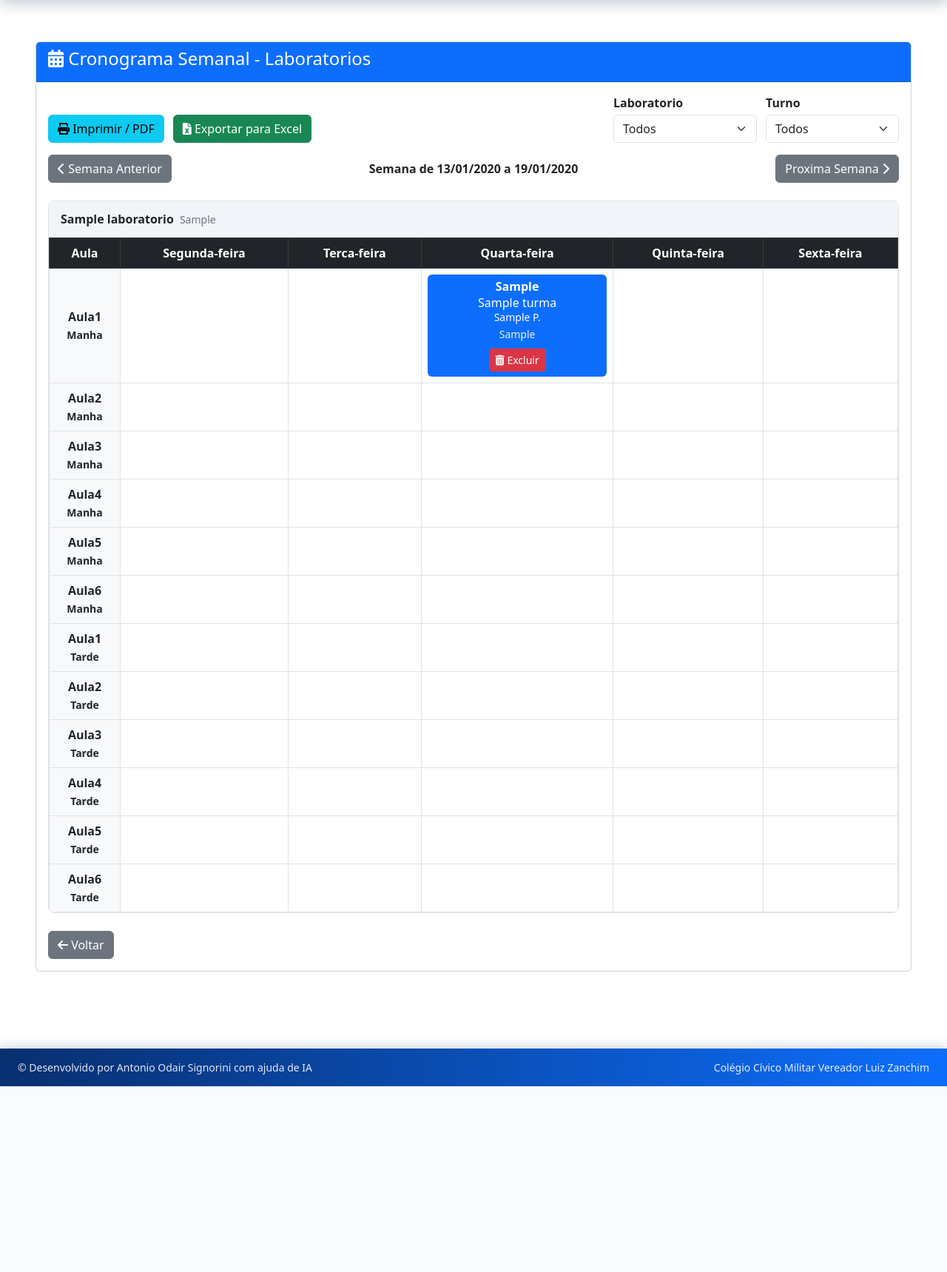
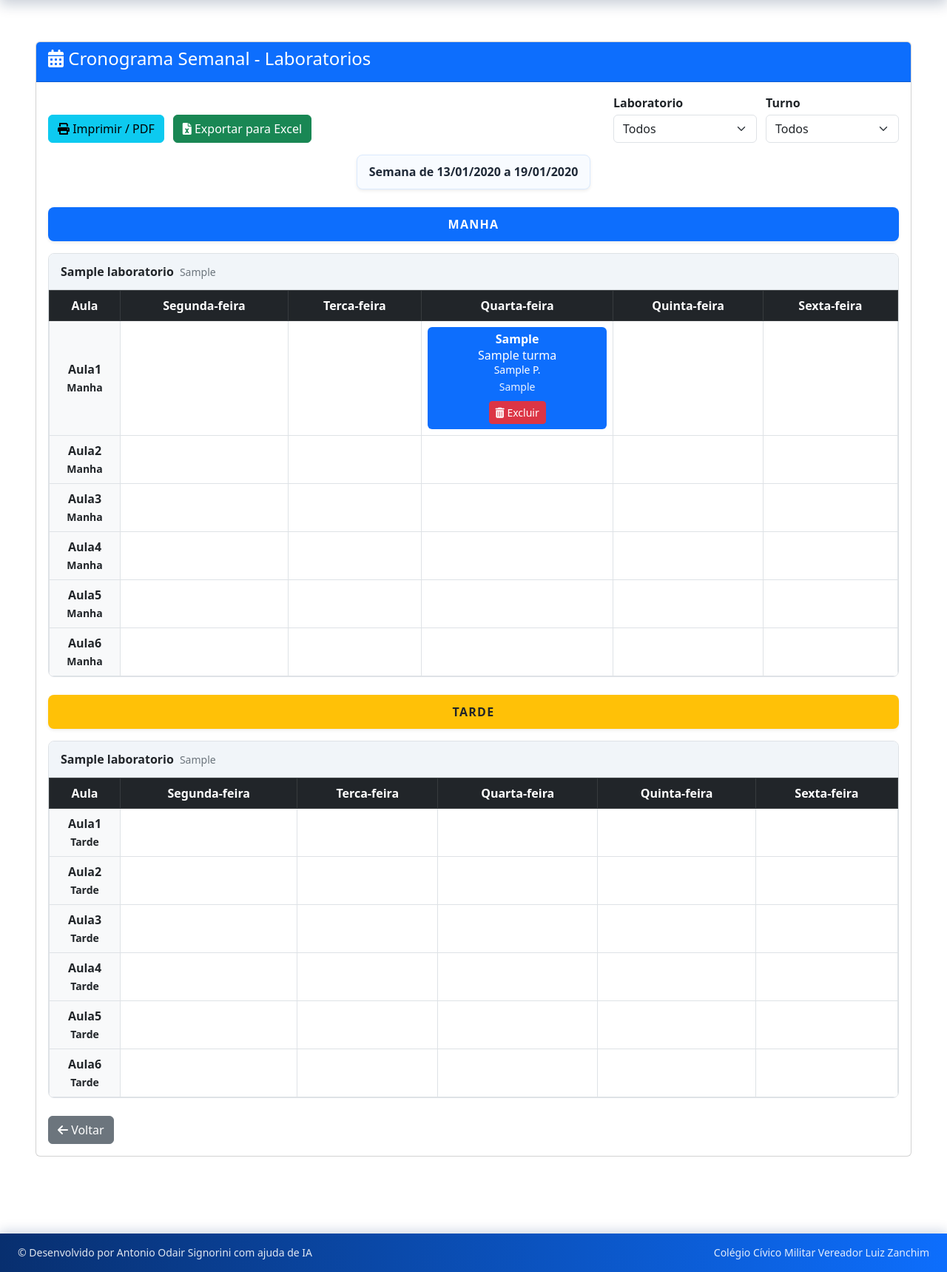
Before and after one commit to Bertolo1980/escola_zanchim_codex, a Django app: page /laboratorios/cronograma/ in a window 1280 px wide. Shown: the part 56-1775 px from the top of the page at 74% size. Before the commit the page ends 1524 px from the top, so only its background shows below. Run offline with Django 5.2, Linux system fonts and the light colour scheme; a user stored in the database is signed in; tables that the repository leaves empty hold one stand-in row (values such as "Sample post").

Commit message:
Separa cronograma de laboratorios por turno

```diff
--- a/apps/templates/laboratorios/cronograma.html
+++ b/apps/templates/laboratorios/cronograma.html
@@ -41,18 +41,19 @@
                 </div>
             </div>
 
-            <div class="d-flex flex-column flex-md-row justify-content-between align-items-stretch align-items-md-center gap-2 mb-4">
-                <a href="?data_inicio={{ semana_anterior|date:'Y-m-d' }}{% if turno_filtro %}&turno={{ turno_filtro }}{% endif %}{% if laboratorio_filtro %}&laboratorio={{ laboratorio_filtro }}{% endif %}" class="btn btn-secondary">
-                    <i class="fas fa-chevron-left"></i> Semana Anterior
-                </a>
-                <span class="fw-bold text-center">Semana de {{ data_inicio|date:"d/m/Y" }} a {{ data_fim|date:"d/m/Y" }}</span>
-                <a href="?data_inicio={{ semana_proxima|date:'Y-m-d' }}{% if turno_filtro %}&turno={{ turno_filtro }}{% endif %}{% if laboratorio_filtro %}&laboratorio={{ laboratorio_filtro }}{% endif %}" class="btn btn-secondary">
-                    Proxima Semana <i class="fas fa-chevron-right"></i>
-                </a>
+            <div class="d-flex justify-content-center mb-4">
+                <span class="schedule-week-label shadow-sm">Semana de {{ data_inicio|date:"d/m/Y" }} a {{ data_fim|date:"d/m/Y" }}</span>
             </div>
 
             <div class="lab-mobile-list">
-                {% for item in agendamentos_cards %}
+                {% if agendamentos_cards %}
+                {% for grupo in grupos_turno_cronograma %}
+                    {% if not turno_filtro %}
+                    <div class="schedule-turno-separator {{ grupo.bg_class }} {{ grupo.text_class }} shadow-sm" data-turno-separator="{{ grupo.turno }}">
+                        {{ grupo.titulo }}
+                    </div>
+                    {% endif %}
+                    {% for item in grupo.cards %}
                     {% with a=item.agendamento %}
                     <article class="lab-mobile-card">
                         <div class="lab-mobile-card__header">
@@ -71,12 +72,21 @@
                         </dl>
                     </article>
                     {% endwith %}
-                {% empty %}
+                    {% endfor %}
+                {% endfor %}
+                {% else %}
                 <div class="alert alert-info mb-0">Nenhum agendamento encontrado para os filtros selecionados.</div>
-                {% endfor %}
+                {% endif %}
             </div>
 
             <div class="lab-schedules">
+                {% if laboratorios %}
+                    {% for grupo in grupos_turno_cronograma %}
+                        {% if not turno_filtro %}
+                        <div class="schedule-turno-separator {{ grupo.bg_class }} {{ grupo.text_class }} shadow-sm" data-turno-separator="{{ grupo.turno }}">
+                            {{ grupo.titulo }}
+                        </div>
+                        {% endif %}
                         {% for lab in laboratorios %}
                             <section class="lab-schedule mb-4">
                                 <div class="lab-schedule__title">
@@ -94,7 +104,7 @@
                                             </tr>
                                         </thead>
                                         <tbody>
-                                    {% for slot in slots_cronograma %}
+                                            {% for slot in grupo.slots %}
                                                 <tr>
                                                     <td class="fw-bold bg-light">
                                                         {{ slot.horario_label }}<br>
@@ -127,9 +137,11 @@
                                     </table>
                                 </div>
                             </section>
-                {% empty %}
+                        {% endfor %}
+                    {% endfor %}
+                {% else %}
                     <div class="alert alert-info mb-0">Nenhum laboratorio ativo encontrado.</div>
-                {% endfor %}
+                {% endif %}
             </div>
 
             <div class="mt-4">
@@ -158,6 +170,27 @@
 
     .schedule-filters > div {
         min-width: 180px;
+    }
+
+    .schedule-week-label {
+        display: inline-flex;
+        justify-content: center;
+        border: 1px solid #dbeafe;
+        border-radius: 8px;
+        background: #f8fbff;
+        padding: .65rem 1rem;
+        color: #1f2937;
+        font-weight: 700;
+        text-align: center;
+    }
+
+    .schedule-turno-separator {
+        border-radius: 8px;
+        margin: 1rem 0;
+        padding: .7rem 1rem;
+        font-weight: 800;
+        letter-spacing: .08em;
+        text-align: center;
     }
 
     .lab-schedule {
--- a/apps/views/laboratorios.py
+++ b/apps/views/laboratorios.py
@@ -85,10 +85,32 @@ def _agendamentos_cards(agendamentos):
         cards.append({
             'agendamento': agendamento,
             'dia': MAPA_DIAS_LAB.get(dia_en, dia_en),
+            'turno_codigo': agendamento.turno,
             'turno_label': turno_labels.get(agendamento.turno, agendamento.turno),
             'horario_label': f'Aula{agendamento.horario}',
         })
     return cards
+
+
+def _grupos_turno_cronograma(turno_filtro, agendamentos_cards):
+    turnos = [turno for turno in TURNOS_LAB if turno[0] == turno_filtro] if turno_filtro in ['manha', 'tarde'] else TURNOS_LAB
+    estilos = {
+        'manha': ('bg-primary', 'text-white'),
+        'tarde': ('bg-warning', 'text-dark'),
+    }
+    grupos = []
+    for turno, turno_label in turnos:
+        bg_class, text_class = estilos[turno]
+        grupos.append({
+            'turno': turno,
+            'turno_label': turno_label,
+            'titulo': turno_label.upper(),
+            'bg_class': bg_class,
+            'text_class': text_class,
+            'slots': _slots_cronograma(turno),
+            'cards': [card for card in agendamentos_cards if card['turno_codigo'] == turno],
+        })
+    return grupos
 
 
 def _horarios_laboratorio_professor(user, turno_filtro=''):
@@ -309,19 +331,19 @@ def cronograma_semanal(request):
         'laboratorio__nome', 'data', 'horario'
     )
     agendamentos_lista = list(agendamentos)
+    agendamentos_cards = _agendamentos_cards(agendamentos_lista)
 
     context = {
         'dias_semana': DIAS_SEMANA_LAB,
         'horarios': HORARIOS_LAB,
         'slots_cronograma': _slots_cronograma(turno_filtro),
         'agendamentos_dict': _agendamentos_por_chave(agendamentos_lista),
-        'agendamentos_cards': _agendamentos_cards(agendamentos_lista),
+        'agendamentos_cards': agendamentos_cards,
+        'grupos_turno_cronograma': _grupos_turno_cronograma(turno_filtro, agendamentos_cards),
         'laboratorios': laboratorios,
         'laboratorios_todos': laboratorios_todos,
         'data_inicio': data_inicio,
         'data_fim': data_fim,
-        'semana_anterior': data_inicio - timedelta(days=7),
-        'semana_proxima': data_inicio + timedelta(days=7),
         'turno_filtro': turno_filtro,
         'laboratorio_filtro': laboratorio_filtro,
     }
@@ -355,6 +377,7 @@ def cronograma_print(request):
         'laboratorio__nome', 'data', 'horario'
     )
     agendamentos_lista = list(agendamentos)
+    agendamentos_cards = _agendamentos_cards(agendamentos_lista)
 
     # 📤 Contexto
     context = {
@@ -362,13 +385,12 @@ def cronograma_print(request):
         'horarios': HORARIOS_LAB,
         'slots_cronograma': _slots_cronograma(turno_filtro),
         'agendamentos_dict': _agendamentos_por_chave(agendamentos_lista),
-        'agendamentos_cards': _agendamentos_cards(agendamentos_lista),
+        'agendamentos_cards': agendamentos_cards,
+        'grupos_turno_cronograma': _grupos_turno_cronograma(turno_filtro, agendamentos_cards),
         'laboratorios': laboratorios,
         'laboratorios_todos': laboratorios_todos,
         'data_inicio': data_inicio,
         'data_fim': data_fim,
-        'semana_anterior': data_inicio - timedelta(days=7),
-        'semana_proxima': data_inicio + timedelta(days=7),
         'turno_filtro': turno_filtro,
         'laboratorio_filtro': laboratorio_filtro,
     }
```
Also changed, not shown: apps/templates/laboratorios/cronograma_print.html (+25 -1 lines), apps/tests.py (+31 -0 lines). Lines whose indentation alone changed are shown as unchanged.
